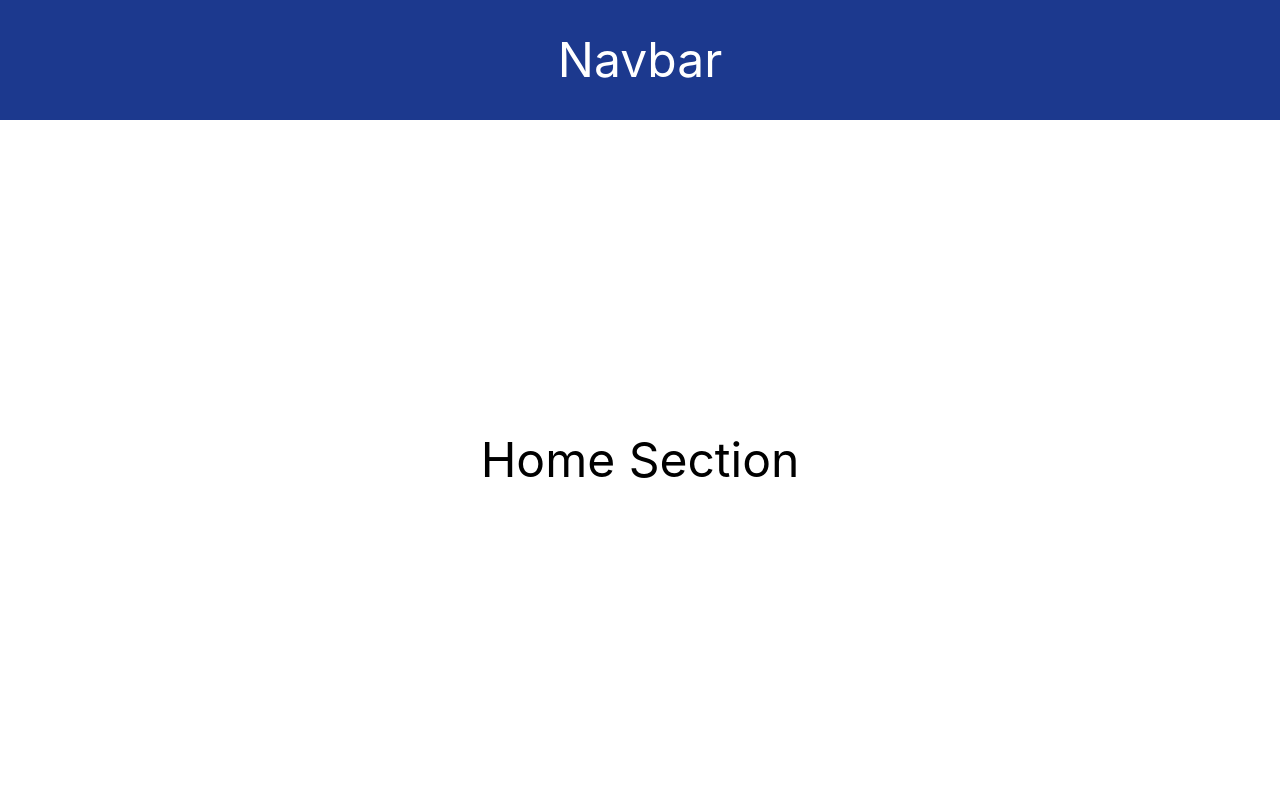
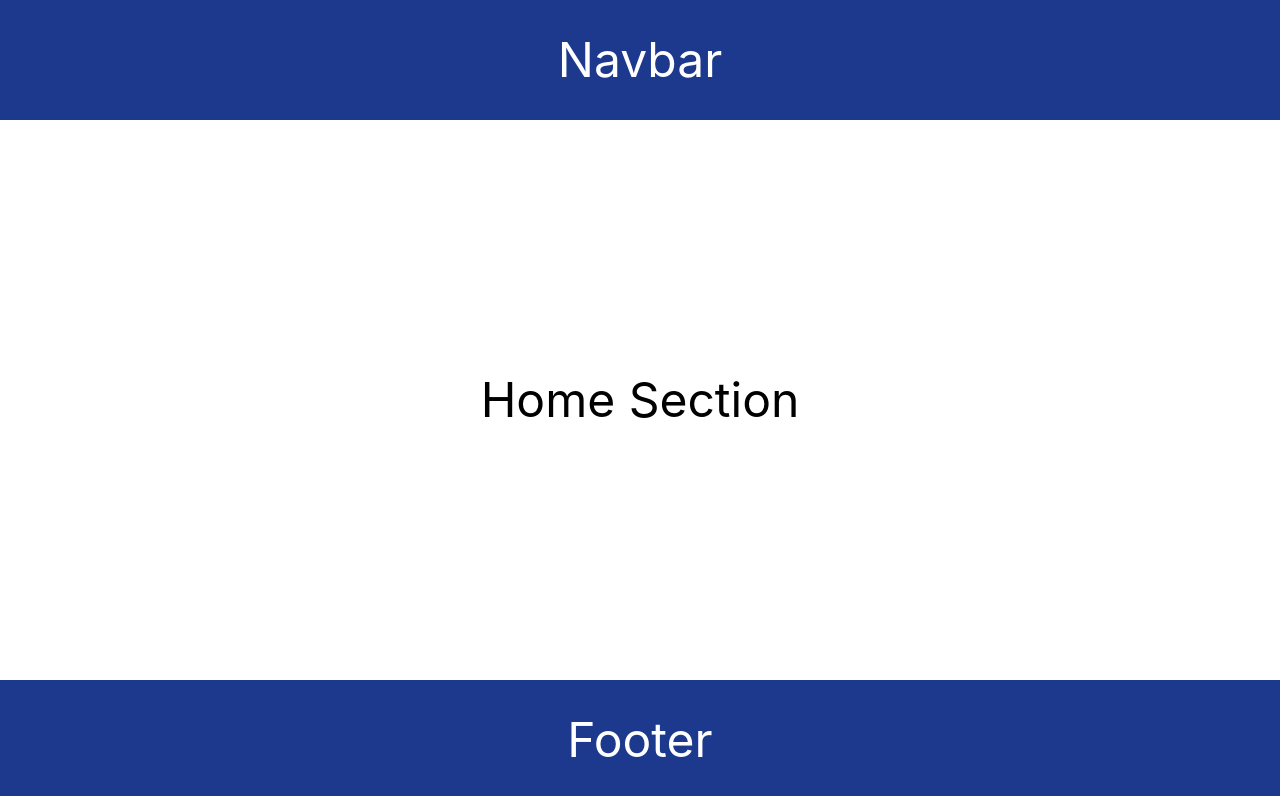
Before and after one commit to SaharMahmoudDev/Afaaqware-git-flow-task1, a Next.js app: page / in a window 1280 px wide. Shown: the top 796 px of the page. Built offline with nearby package versions, Linux system fonts and the light colour scheme.

Commit message:
feat(FooterSection):Add footer section

```diff
--- /dev/null
+++ b/src/Organisms/FooterSection.tsx
@@ -0,0 +1,9 @@
+import React from 'react'
+
+const FooterSection = () => {
+  return (
+    <div className='bg-blue-900 text-5xl text-white flex justify-center items-center h-30'>Footer</div>
+  )
+}
+
+export default FooterSection
--- a/src/app/page.tsx
+++ b/src/app/page.tsx
@@ -1,3 +1,4 @@
+import FooterSection from "@/Organisms/FooterSection";
 import HomeSection from "@/Organisms/HomeSection";
 import NavbarSection from "@/Organisms/NavbarSection";
 
@@ -6,6 +7,7 @@ export default function page() {
     <div className='bg-white  min-h-screen flex flex-col '>
     <NavbarSection/>
     <HomeSection/>
+    <FooterSection/>
     </div>
   );
 }
```
